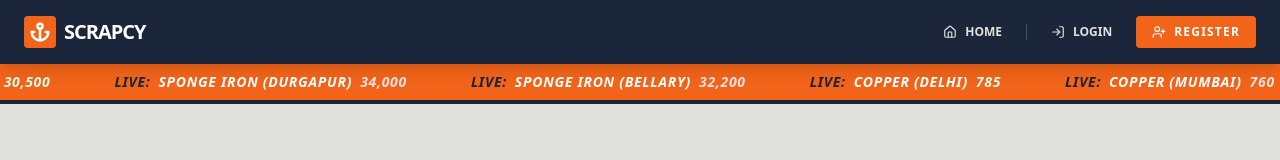
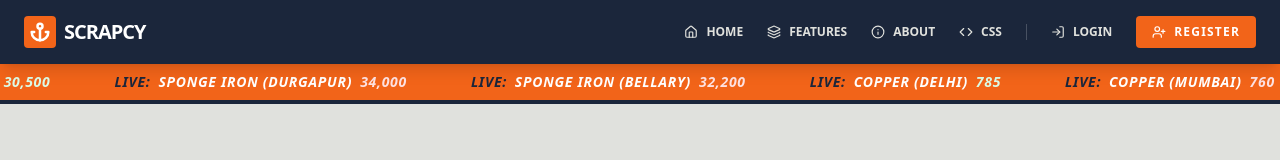
Before and after one commit to nilesh94/scrapcy-frontend, a React (Create React App) app: page / in a window 1280 px wide. Shown: the top 160 px of the page. Built offline with nearby package versions, Linux system fonts and the light colour scheme.

Commit message:
Update Header.js

```diff
--- a/src/components/Header/Header.js
+++ b/src/components/Header/Header.js
@@ -1,12 +1,11 @@
 import React, { useState, useEffect } from 'react';
 import { useNavigate, Link, useLocation } from 'react-router-dom';
 import {
-  Anchor, LayoutDashboard, LogOut, LogIn, UserPlus, Home
+  Anchor, LayoutDashboard, LogOut, LogIn, UserPlus, Home, Layers, Info, Code
 } from 'lucide-react';
 
 const Header = () => {
   const navigate = useNavigate();
-  const location = useLocation(); // To highlight active links if needed
   const [user, setUser] = useState(null);
 
   // 1. Check Login Status on Mount
@@ -24,8 +23,6 @@ const Header = () => {
     localStorage.removeItem('user');
     setUser(null);
     navigate('/login');
-    // Optional: Reload to clear state globally if not using Context
-    // window.location.reload();
   };
 
   return (
@@ -46,7 +43,7 @@ const Header = () => {
         {/* NAVIGATION */}
         <nav className="flex items-center gap-6">
 
-          {/* Always Show Home */}
+          {/* --- PUBLIC LINKS (VISIBLE TO EVERYONE) --- */}
           <Link
             to="/"
             className="flex items-center gap-2 text-xs font-bold uppercase text-platinum hover:text-white transition"
@@ -54,11 +51,34 @@ const Header = () => {
             <Home size={14} /> Home
           </Link>
 
+          <a
+            href="#features"
+            className="flex items-center gap-2 text-xs font-bold uppercase text-platinum hover:text-white transition"
+          >
+            <Layers size={14} /> Features
+          </a>
+
+          <a
+            href="#about"
+            className="flex items-center gap-2 text-xs font-bold uppercase text-platinum hover:text-white transition"
+          >
+            <Info size={14} /> About
+          </a>
+
+          <a
+            href="#css"
+            className="flex items-center gap-2 text-xs font-bold uppercase text-platinum hover:text-white transition"
+          >
+            <Code size={14} /> CSS
+          </a>
+
+          {/* DIVIDER */}
+          <div className="h-4 w-px bg-white/20"></div>
+
+          {/* --- CONDITIONAL LINKS --- */}
           {user ? (
             // STATE: LOGGED IN
             <>
-              <div className="h-4 w-px bg-white/20"></div>
-
               <span className="hidden md:block text-xs font-bold text-orange uppercase tracking-widest">
                 Hi, {user.first_name}
               </span>
@@ -80,8 +100,6 @@ const Header = () => {
           ) : (
             // STATE: LOGGED OUT (GUEST)
             <>
-              <div className="h-4 w-px bg-white/20"></div>
-
               <Link
                 to="/login"
                 className="flex items-center gap-2 text-xs font-bold uppercase text-platinum hover:text-white transition"
```
